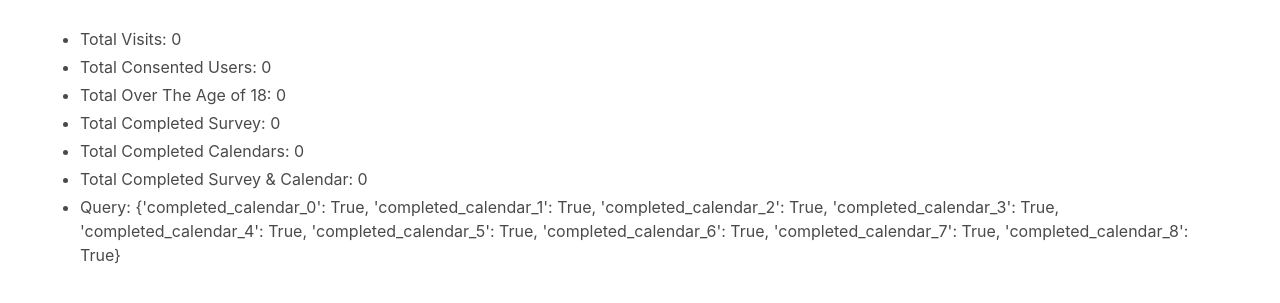
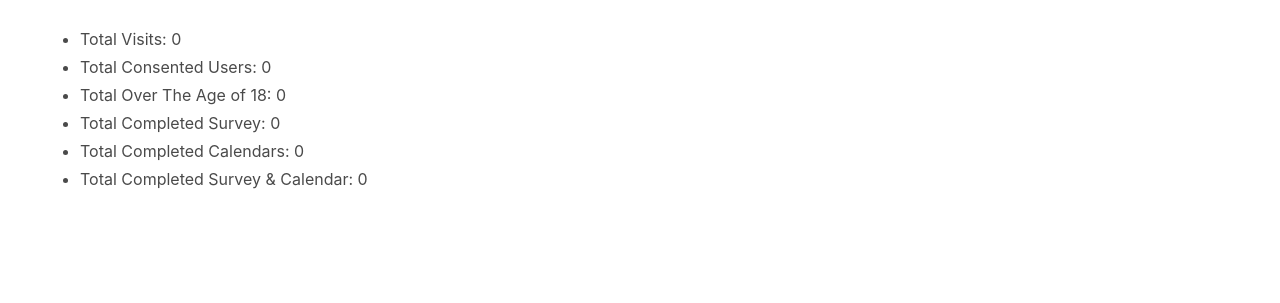
Before and after one commit to nholert/web_annotate, a Flask app: a page that uses templates/summary.html in a window 1280 px wide. Shown: the part 206-509 px from the top of the page. Run offline with Flask 2, Linux system fonts and the light colour scheme; data that the repository does not hold is empty; some libraries are stand-ins or nearby versions.

Commit message:
Updated status page

```diff
--- a/templates/summary.html
+++ b/templates/summary.html
@@ -33,7 +33,6 @@
           <li>Total Completed Survey: {{total_completed_survey}}</li>
           <li>Total Completed Calendars: {{total_completed_calendar}}</li>
           <li>Total Completed Survey & Calendar: {{total_completed_everything}}</li>
-          <li>Query: {{query}}</li>
         </ul>
       </div>
     </div>
```
